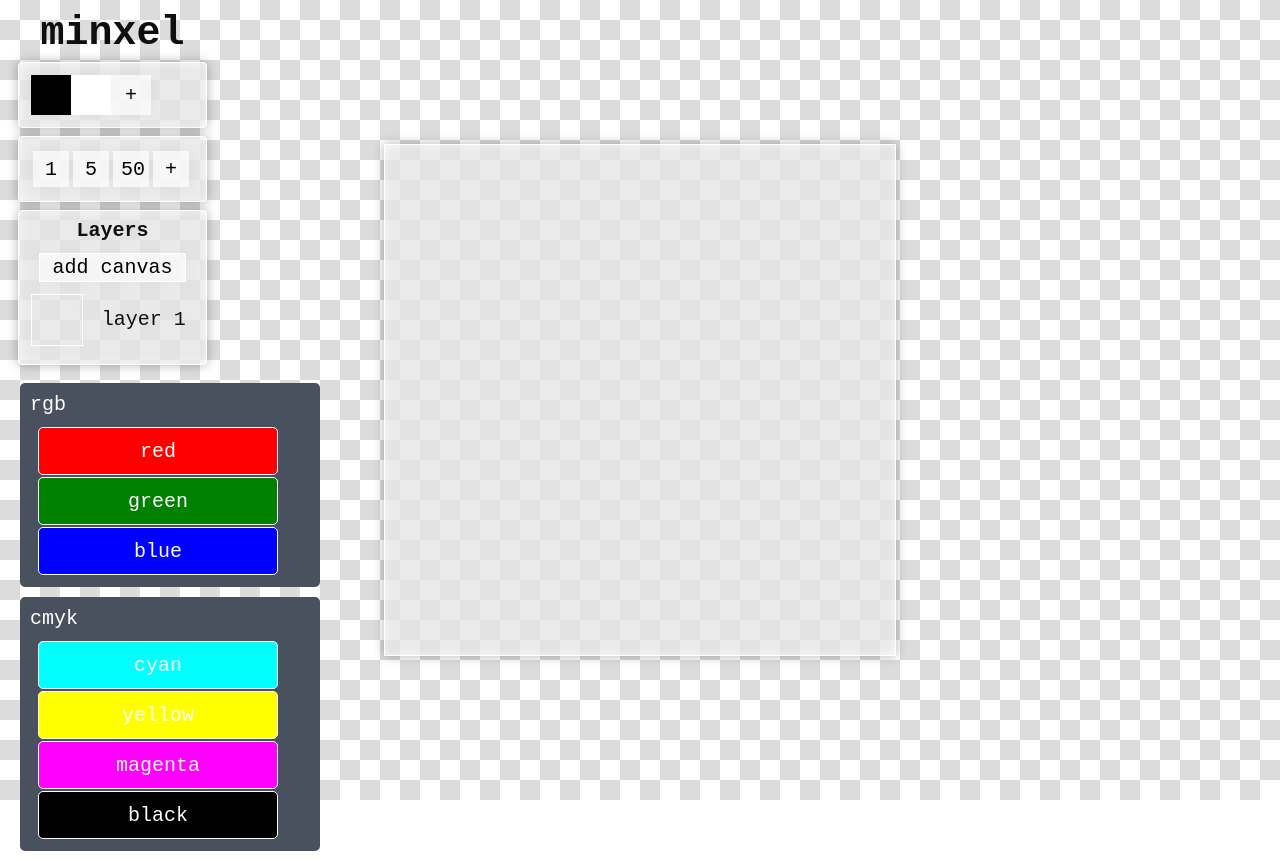
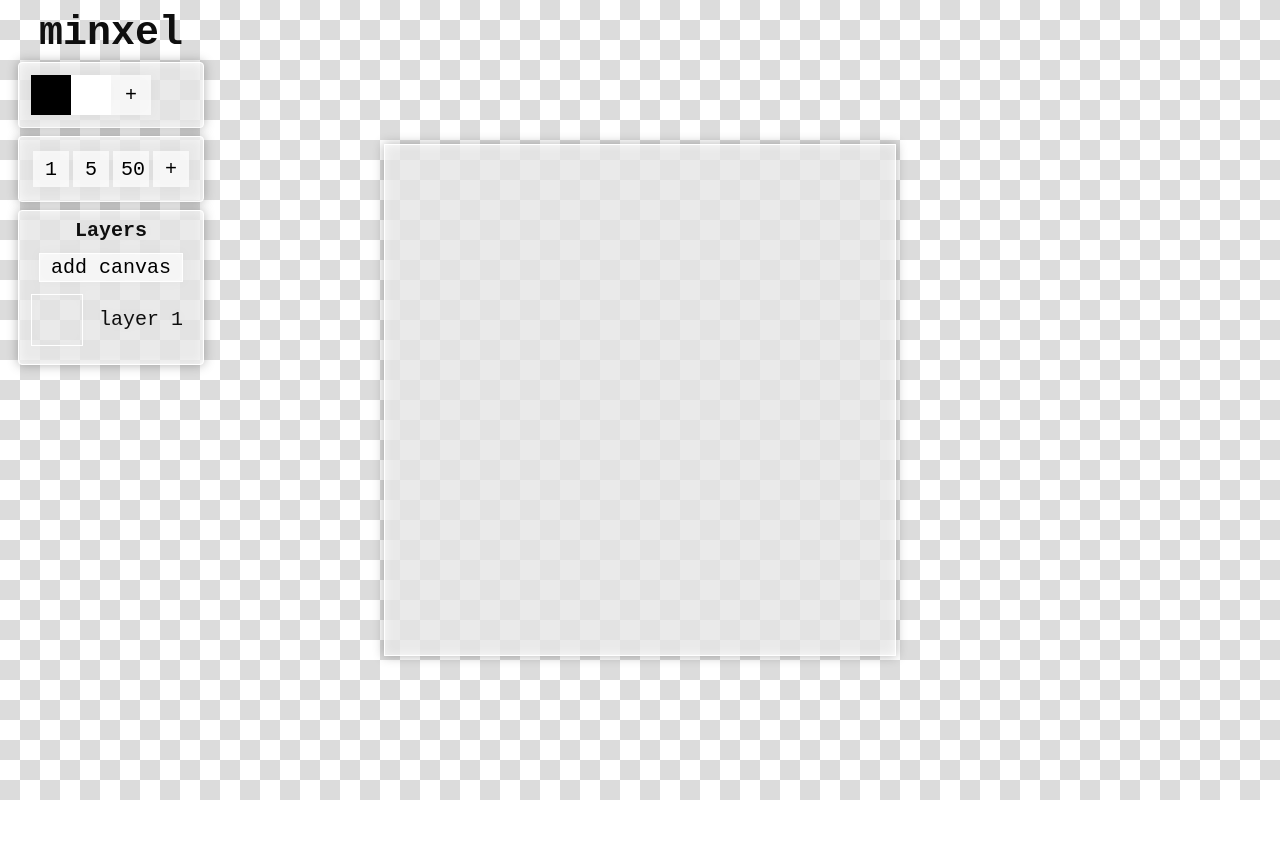
Before and after one commit to cyan-oj/minxel, a React (Vite) app: page / in a window 1280 px wide. After the commit the page ends 800 px from the top, so only its background shows below. Built offline with nearby package versions, Linux system fonts and the light colour scheme.

Commit message:
remove demo content

```diff
--- a/src/Workspace/DnDDemo.css
+++ /dev/null
@@ -1,43 +0,0 @@
-.drag-n-drop {
-  display: grid;
-  gap: .5rem;
-  width: 50%;
-  height: 50%;
-  grid-template-columns: repeat(auto-fill, 300px);
-  padding: .5rem;
-  z-index: 50;
-}
-
-.dnd-group {
-  background-color: #49505e;
-  border-radius: 5px;
-  padding: .5rem;
-}
-
-.dnd-item {
-  background-color: white;
-  color: white;
-  height: 48px;
-  width: 12rem;
-  border-radius: 5px;
-  display: flex;
-  align-items: center;
-  justify-content: center;
-}
-
-.dnd-item:hover {
-  height: 50px;
-  margin: -1px .4rem;
-}
-
-.current {
-  box-sizing: border-box;
-  background-color: black;
-  border: solid 10px white;
-}
-
-.group-title {
-  text-align: left;
-  margin-bottom: .5rem;
-  color: white;
-}
--- a/src/Workspace/DnDDemo.jsx
+++ /dev/null
@@ -1,77 +0,0 @@
-import { useState, useRef } from "react"
-import "./DnDDemo.css"
-
-function DnDDemo() {
-
-  const [colors, setColors] = useState([
-    {
-      title: 'rgb',
-      colors: ['red', 'green', 'blue']
-    },
-    {
-      title: 'cmyk',
-      colors: ['cyan', 'yellow', 'magenta', 'black']
-    }
-  ]);
-
-  const [dragging, setDragging] = useState(false);
-
-  const dragItem = useRef();
-  const dragItemNode = useRef();
-
-  const dragStart = ( e, params ) => {
-    console.log('drag start', params)
-    dragItem.current = params
-    setDragging(true);
-  }
-
-  const dragEnter = () => {
-    console.log('drag enter')
-  }
-
-  const dragOver = () => {
-    console.log('drag over')
-  }
-
-  const dragLeave = () => {
-    console.log('drag leave')
-  }
-
-  const drop = () => {
-    console.log('drop')
-  }
-
-  const getStyles = (group, item) => {
-    const currentItem = dragItem.current;
-    if (currentItem.group_i === group && currentItem.item_i === item) return 'current dnd-item';
-    return 'dnd-item';
-  }
-
-  const colorGroups = colors.map((colorGroup, group_i) =>
-    <div className="dnd-group" key={ colorGroup.title }>
-      <div className="group-title">{ colorGroup.title }</div>
-      {
-        colorGroup.colors.map(( color, item_i ) =>
-          <button key={ item_i } data-id={ item_i } style={{ backgroundColor: color }}
-            className={ dragging ? getStyles( group_i, item_i ) : "dnd-item" }
-            draggable
-            onDragStart={ e => dragStart( e, { group_i, item_i })}
-            onDragEnter= { dragEnter }
-            onDragOver= { dragOver }
-            onDragLeave= { dragLeave }
-            onDrop={ drop }
-            >{ color }
-          </button>
-        )
-      }
-    </div>
-  )
-
-  return (
-    <div className="drag-n-drop">
-      {colorGroups}
-    </div>
-  )
-}
-
-export default DnDDemo;
--- a/src/Workspace/Workspace.jsx
+++ b/src/Workspace/Workspace.jsx
@@ -1,4 +1,4 @@
-import { useState, useEffect, useRef } from "react";
+import { useState, useEffect } from "react";
 import { initShaders } from "../WebGLUtils/cuon-utils.js";
 import PaletteBox, { rgbToGL } from "./PaletteBox.jsx";
 import BrushBox from "./BrushBox.js";
@@ -8,7 +8,6 @@ import "./Workspace.css"
 import { FSHADER_SOURCE, VSHADER_SOURCE } from "../utils/shaders.js";
 import { getStroke } from "../utils/glHelpers.js";
 import LayerPreview from "./LayerPreview.jsx";
-import DnDDemo from "./DnDDemo.jsx";
 
 function Workspace({ name = 'untitled', height = '256', width = '256', brushBox = new BrushBox(), palette = new Palette(), image }) {
 
@@ -134,7 +133,6 @@ function Workspace({ name = 'untitled', height = '256', width = '256', brushBox
           <button onClick={ addLayer }>add canvas</button>
           <h4>Layers</h4>
         </div>
-        <DnDDemo />
       </div>
       <div className="layers" id="layers" style={{width: width, height: height}}
         onPointerDown={ setPosition }
```
